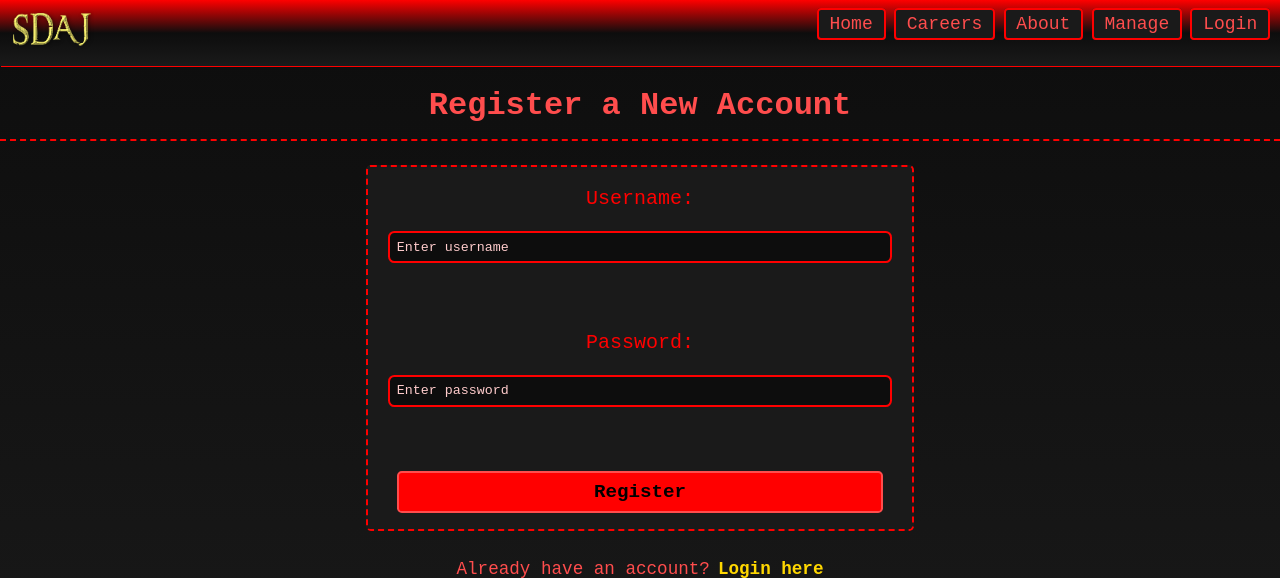
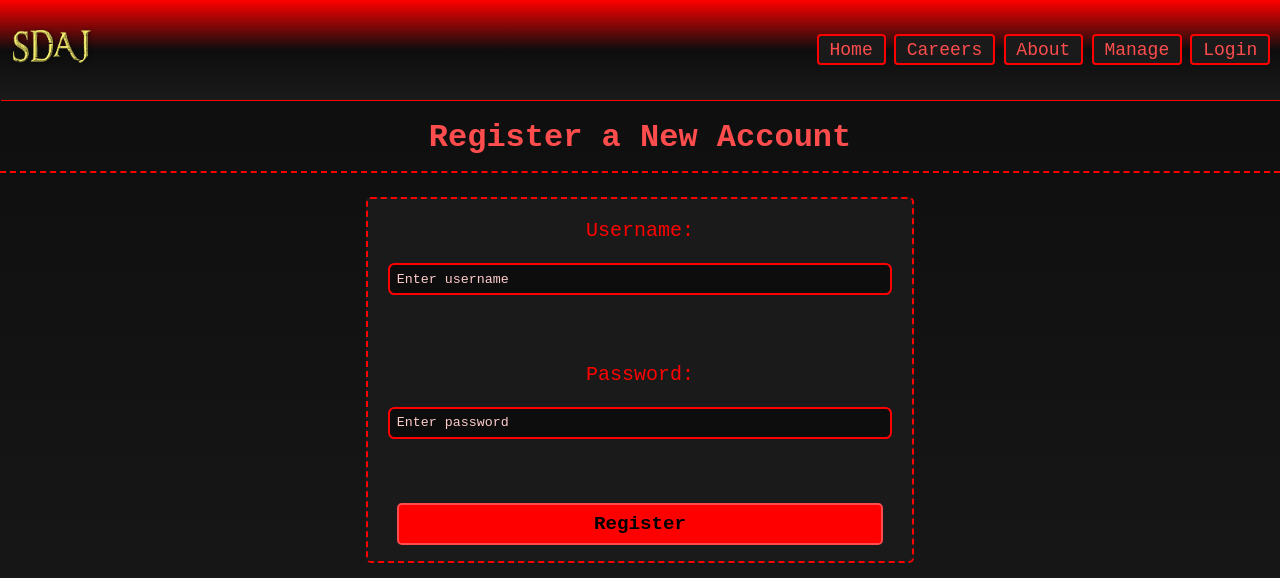
Before and after one commit to DaveyJonesLockerroom/Group-1---Web-Project---Part-2---SDAJ, a PHP site: page /register.php in a window 1280 px wide. Shown: the top 578 px of the page. Run offline with PHP 8.4, Linux system fonts and the light colour scheme.

Commit message:
Final change to top padding for pages.

```diff
--- a/styles/layout.css
+++ b/styles/layout.css
@@ -6,6 +6,8 @@
     font-family: 'Courier New', Courier, monospace; /* Pixel-style font */
 
     padding: 10px;/*changes the size of task bar*/
+
+    height: 80px;
 
     position: fixed; /* keeps the navbar in position so it doesnt move when you scoll*/
 
@@ -20,7 +22,11 @@
 
     box-shadow: 1px 1px #ff0000; /* Adds a red shadow at the bottom of navbar */
     background: linear-gradient(red, #0d0d0d, #1a1a1a);
+    align-items: center; /* makes sure that other elements don't stretch navbar height */
 }
+
+
+
 
 .logo img{
     width: 6em;
@@ -153,6 +159,7 @@ footer nav a:hover {
 .header-logo{
     display: flex;
     justify-content: center; /*makes the logo be in the center*/
+    padding-top: 10px;
 }
 
 
@@ -289,6 +296,9 @@ How to Create CSS Fade Animation with Keyframes | Step-by-step Tutorial. YouTube
 /* JOBS PAGE START----------------------------------------------------------------------------
 -----------------------------------------------------------------------------------------------  */
 
+.main-content {
+  padding-top: 80px;
+}
 
 .main-title {
   text-align: center;
@@ -1138,6 +1148,7 @@ h3 { text-align: center; color: #fff; font-size: 1.25rem; }
   font-size: 2rem;
   color: #ff4d4d;
   border-bottom: 2px dashed #ff0000;
+  padding-top: 2rem;
   padding-bottom: 0.5rem;
   margin-bottom: 1rem;
 }
```
Also changed, not shown: manage.php (line endings or trailing spaces).
